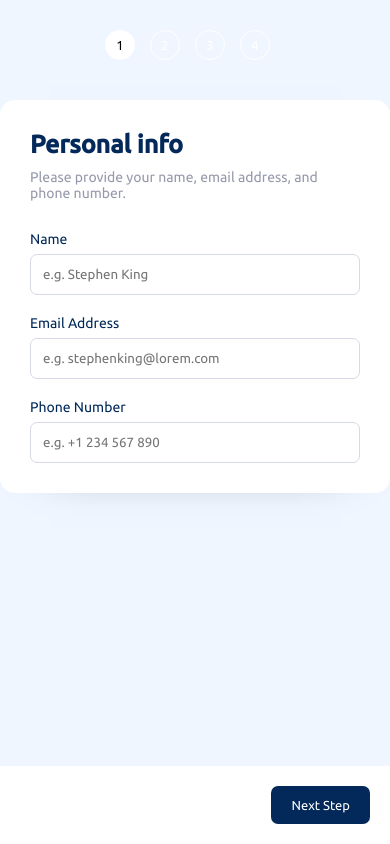
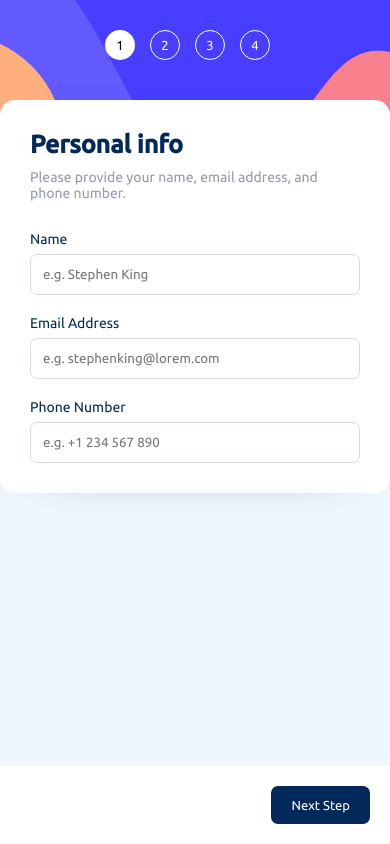
Before and after one commit to mattmarz1/Frontend-Mentor-Multi-Step-Form, a plain HTML site: page index.html in a window 390 px wide. Drawn offline with Linux system fonts and the light colour scheme; the site is published under a folder, as on GitHub Pages, so addresses that start at the root find nothing.

Commit message:
Fourth commit.

```diff
--- a/styles.css
+++ b/styles.css
@@ -163,7 +163,7 @@ button {
 
 .step-container {
   width: 28.3rem;
-  background-image: url("/assets/images/bg-sidebar-desktop.svg");
+  background-image: url("assets/images/bg-sidebar-desktop.svg");
   background-repeat: no-repeat;
   background-position: bottom;
 }
@@ -524,7 +524,7 @@ label:not(.toggle-switch) {
   }
 
   .step-container {
-    background-image: url("/assets/images/bg-sidebar-mobile.svg");
+    background-image: url("assets/images/bg-sidebar-mobile.svg");
     background-size: cover;
     width: 100%;
     display: flex;
```
Also changed, not shown: 2 other files.
